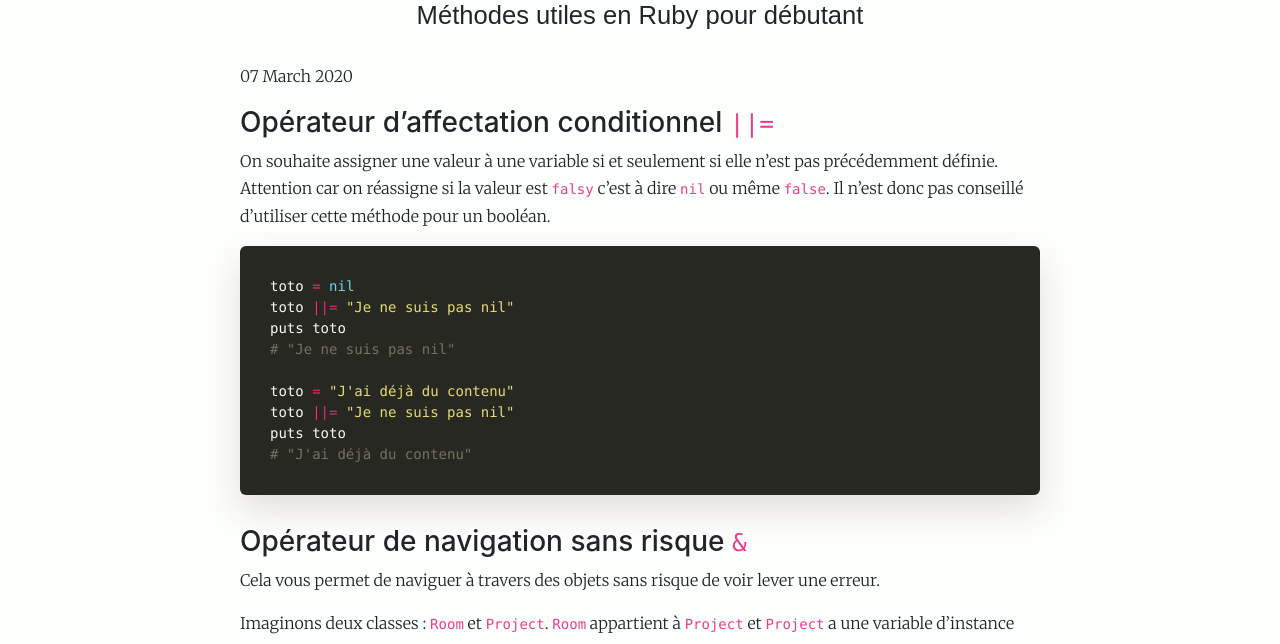
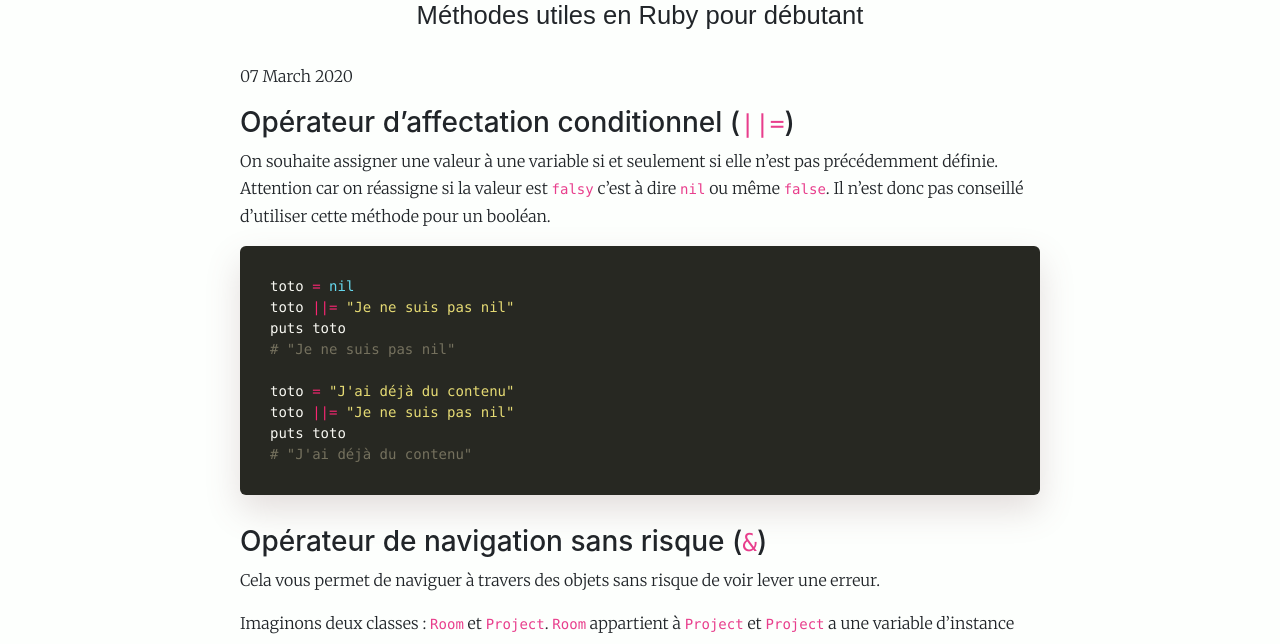
Before and after one commit to alexandrebk/alexandrebk.github.io, a Jekyll site: the page built from _posts/2020-03-07-tricks-junior-dev.md, in a window 1280 px wide and 900 px high. Shown: the part 137-781 px from the top of the window. Built offline with Jekyll 4.4.1, drawn with Linux system fonts in a browser that asks for light colours; nearby versions of some CDN libraries; some of the changed lines change nothing that is shown; some of the changed text lies outside the part shown.

Commit message:
Update Post Tricks Junior

````diff
--- a/_posts/2020-03-07-tricks-junior-dev.md
+++ b/_posts/2020-03-07-tricks-junior-dev.md
@@ -6,7 +6,7 @@ status: tech
 tags: "ruby"
 ---
 
-### Opérateur d'affectation conditionnel `||=`
+### Opérateur d'affectation conditionnel (`||=`)
 
 On souhaite assigner une valeur à une variable si et seulement si elle n'est pas précédemment définie. Attention car on réassigne si la valeur est `falsy` c'est à dire `nil` ou même `false`. Il n'est donc pas conseillé d'utiliser cette méthode pour un booléan.
 
@@ -22,7 +22,7 @@ puts toto
 # "J'ai déjà du contenu"
 ```
 
-### Opérateur de navigation sans risque `&`
+### Opérateur de navigation sans risque (`&`)
 
 Cela vous permet de naviguer à travers des objets sans risque de voir lever une erreur.
 
@@ -116,14 +116,3 @@ end
 ```
 
 La documentation se trouve <a href="https://apidock.com/ruby/Object/send" target="_blank">ici</a>.
-
-### L'itérateur `reduce`
-
-```ruby
-[1,2,3].reduce(0) do |sum, num|
-  sum + num
-end
-# => 6
-```
-
-La documentation se trouve <a href="https://apidock.com/ruby/Enumerable/reduce" target="_blank">ici</a>.
````
